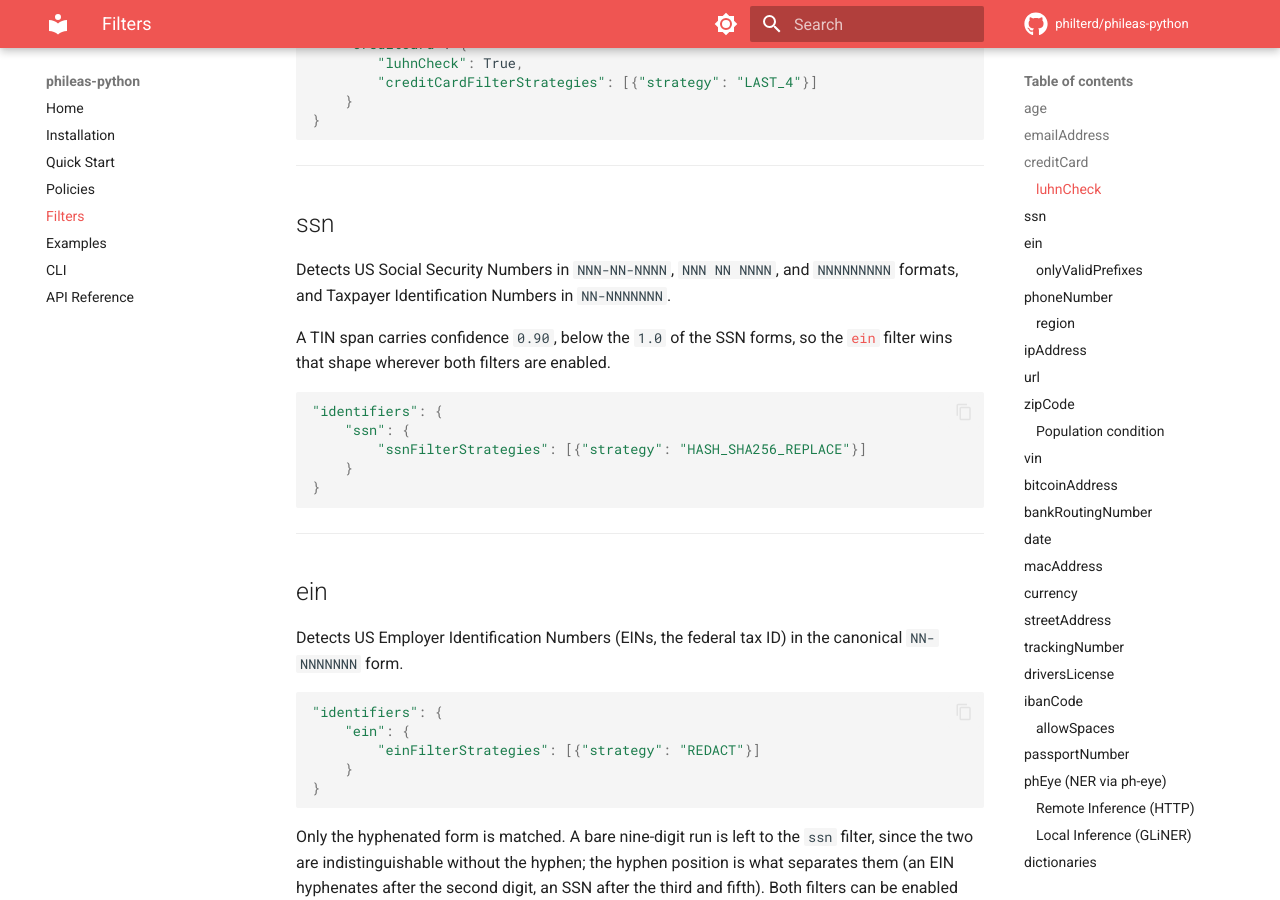
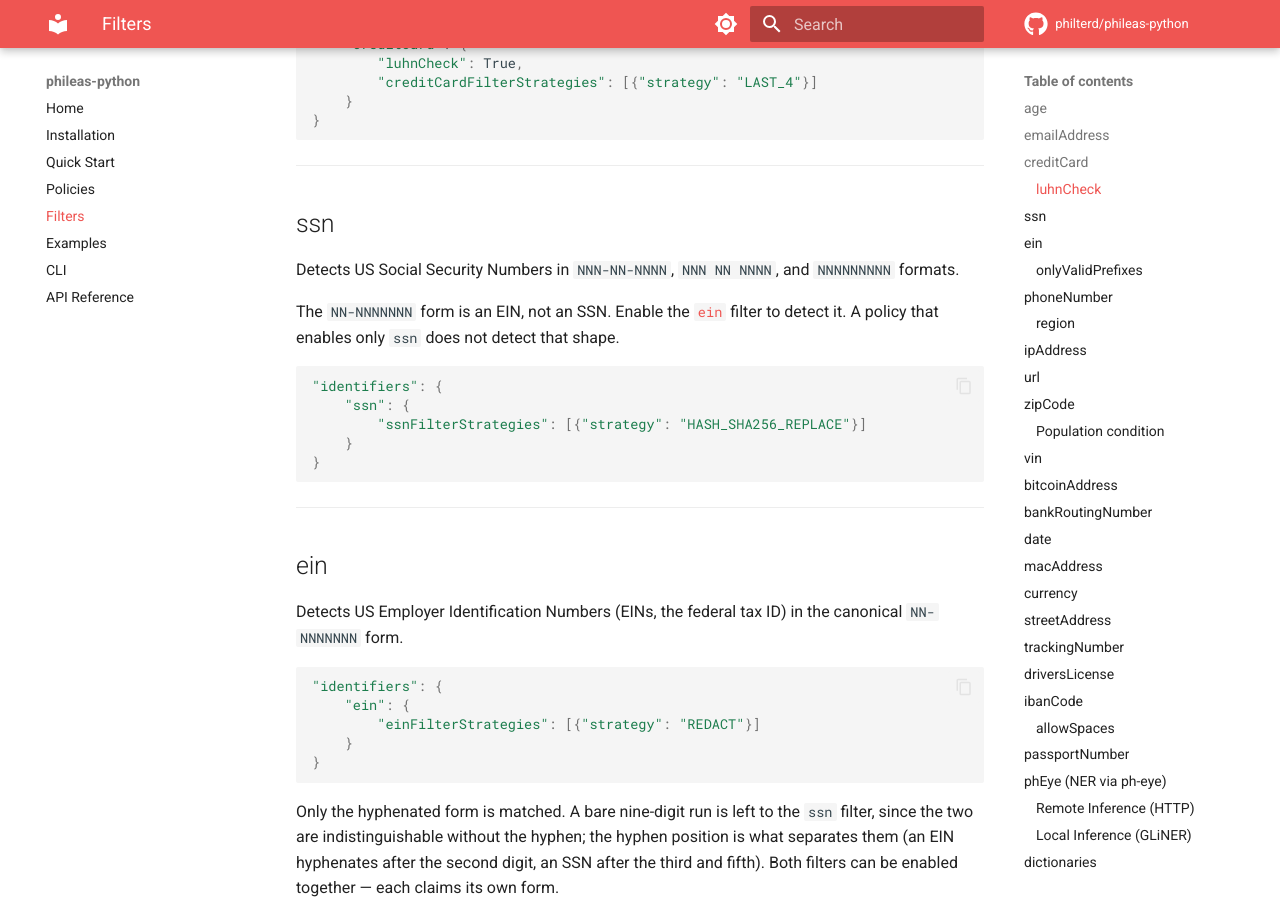
Before and after one commit to philterd/phileas-python, an MkDocs documentation site: the page built from docs/filters.md, in a window 1280 px wide and 900 px high, scrolled down 2812 px. Built offline with MkDocs 1.6.1 and Material for MkDocs 9.7.7, drawn with Linux system fonts in a browser that asks for light colours; comment, search, counter and statistics services are not loaded.

Commit message:
Update SSN/EIN tests and filter docs for issue #84

````diff
--- a/docs/filters.md
+++ b/docs/filters.md
@@ -100,9 +100,9 @@ Detects major credit card number formats (Visa, Mastercard, American Express, Di
 
 ## ssn
 
-Detects US Social Security Numbers in `NNN-NN-NNNN`, `NNN NN NNNN`, and `NNNNNNNNN` formats, and Taxpayer Identification Numbers in `NN-NNNNNNN`.
+Detects US Social Security Numbers in `NNN-NN-NNNN`, `NNN NN NNNN`, and `NNNNNNNNN` formats.
 
-A TIN span carries confidence `0.90`, below the `1.0` of the SSN forms, so the [`ein`](#ein) filter wins that shape wherever both filters are enabled.
+The `NN-NNNNNNN` form is an EIN, not an SSN. Enable the [`ein`](#ein) filter to detect it. A policy that enables only `ssn` does not detect that shape.
 
 ```python
 "identifiers": {
````
Also changed, not shown: 2 other files.
